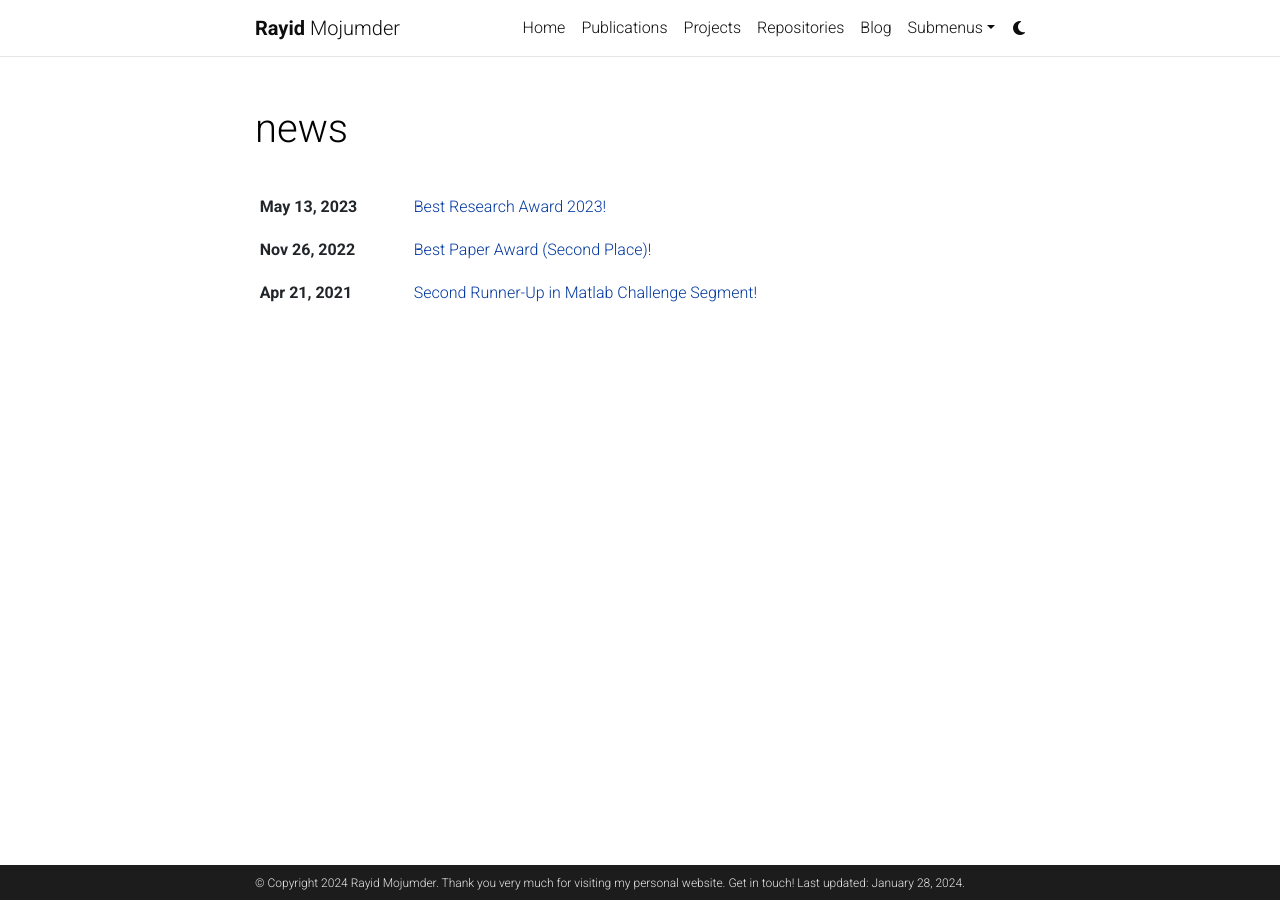
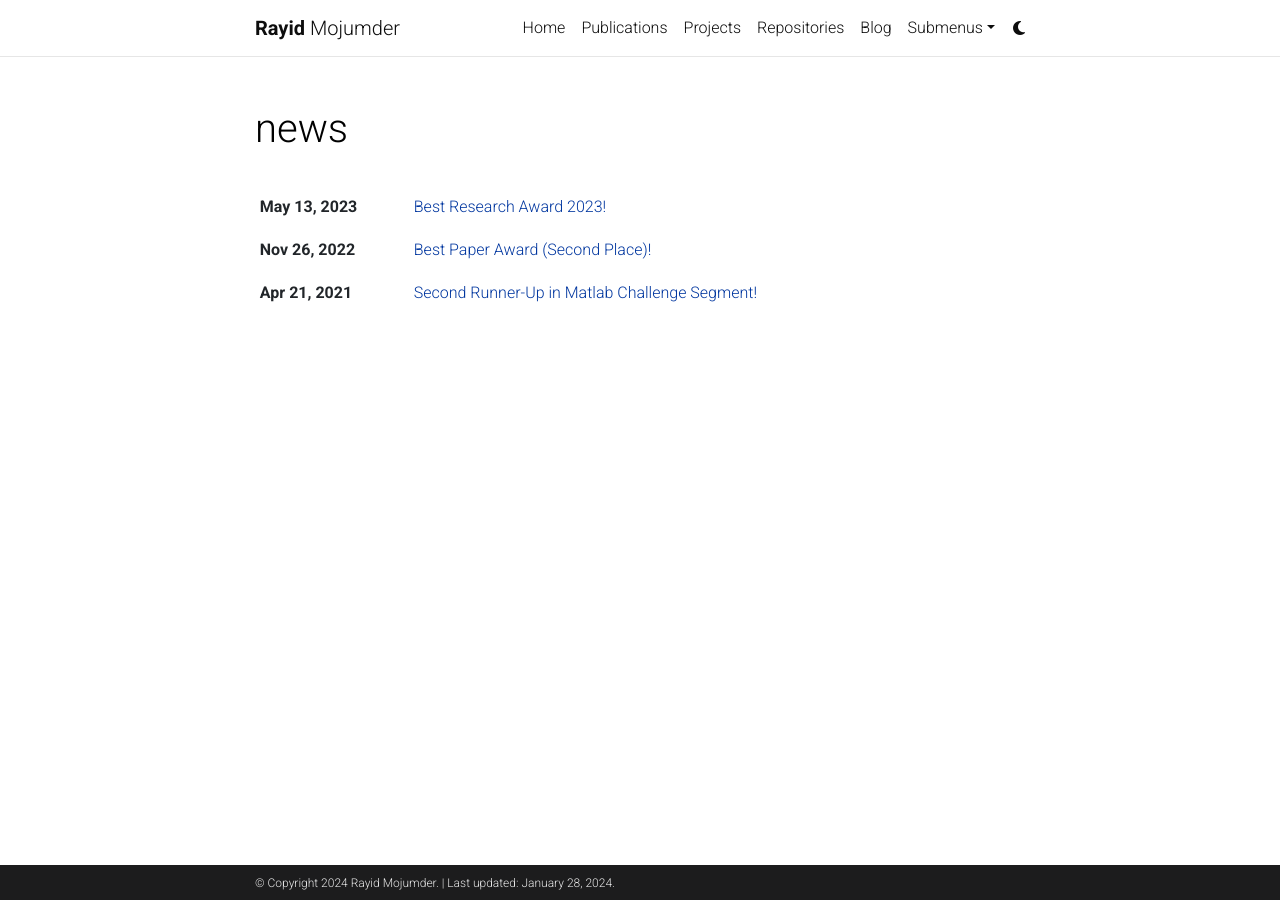
Before and after one commit to rayid-mojumder/rayid-mojumder.github.io, a Jekyll site: the page built from news.html, in a window 1280 px wide. Built offline with Jekyll 4.4.1, drawn with Linux system fonts in a browser that asks for light colours; full-size pictures stand in for the smaller copies a plugin makes; comment, search, counter and statistics services are not loaded; a style sheet for code colours, icons or effects is not loaded; some of the changed lines change nothing that is shown.

Commit message:
Update _config.yml

```diff
--- a/_config.yml
+++ b/_config.yml
@@ -10,7 +10,7 @@
 description: > # the ">" symbol means to ignore newlines until "footer_text:"
   My personal website
 footer_text: >
-  Thank you very much for visiting my personal website. Get in touch!
+  |
 keywords: rayid, mojumder, rayid-mojumder, academic-website, portfolio-website  # add your own keywords or leave empty
 
 lang: en # the language of your site (for example: en, fr, cn, ru, etc.)
@@ -102,7 +102,7 @@
 wechat_qr: # filename of your wechat qr-code saved as an image (e.g., wechat-qr.png if saved to assets/img/wechat-qr.png)
 
 contact_note: >
-  You can even add a little note about which of these is the best way to reach you.
+  Thank you very much for visiting my personal website. Get in touch!
 
 # -----------------------------------------------------------------------------
 # Analytics and search engine verification
```
